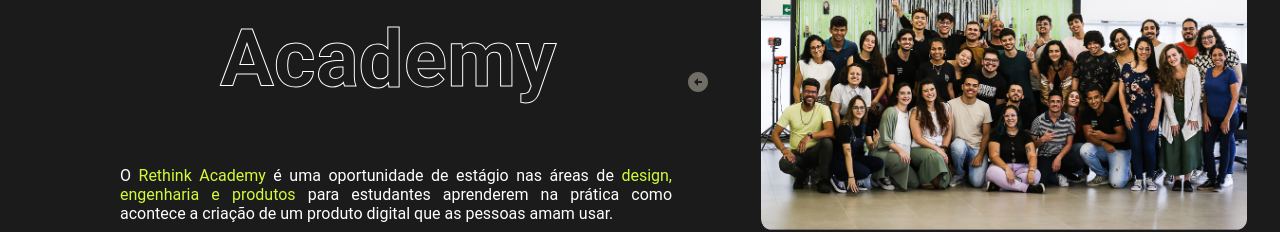
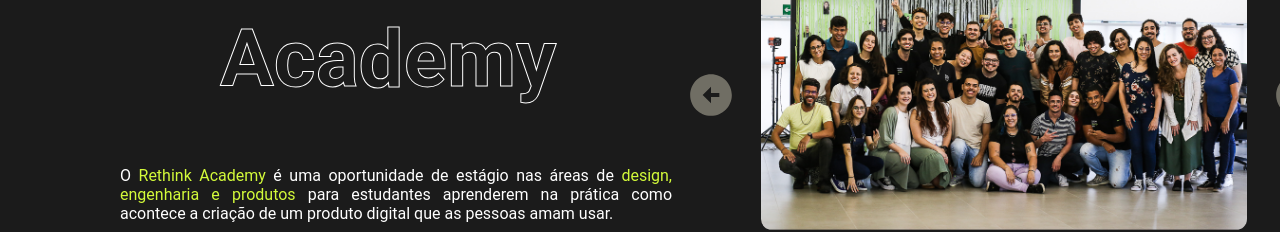
Before and after one commit to carolinavaleriano/test-rethink, a Next.js app: page / in a window 1280 px wide. Shown: the part 321-553 px from the top of the page. Built offline with nearby package versions, Linux system fonts and the light colour scheme.

Commit message:
fixing carousel css

```diff
--- a/components/FirstPage/Carousel/Carousel.tsx
+++ b/components/FirstPage/Carousel/Carousel.tsx
@@ -39,8 +39,16 @@
 
   return (
     <div className={styles.slider}>
-      <ArrowCircleLeft className={styles.left_arrow} onClick={prevSlide} />
-      <ArrowCircleRight className={styles.right_arrow} onClick={nextSlide} />
+      <ArrowCircleLeft
+        sx={{ fontSize: 50 }}
+        className={styles.left_arrow}
+        onClick={prevSlide}
+      />
+      <ArrowCircleRight
+        sx={{ fontSize: 50 }}
+        className={styles.right_arrow}
+        onClick={nextSlide}
+      />
       {sliderData.map((slide, index) => {
         return (
           <div
```
